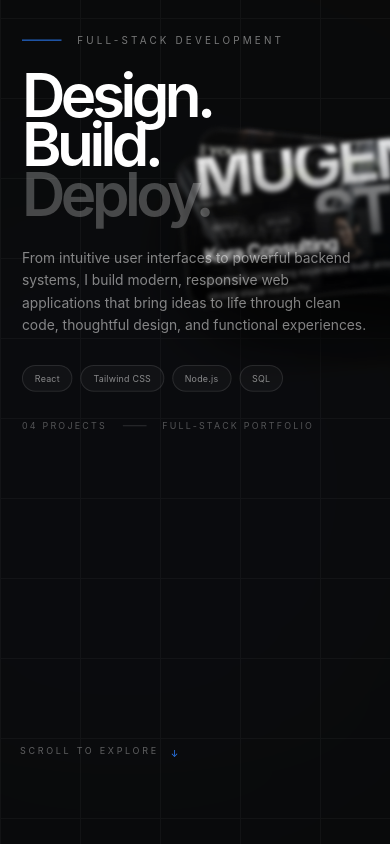
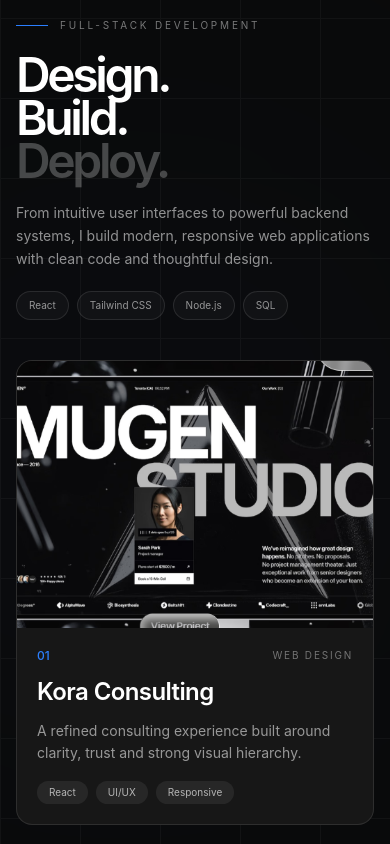
Before and after one commit to homayounsamadi42-cpu/React_portfolio, a React (Vite) app: page / in a window 390 px wide. Shown: the part 1200-2044 px from the top of the page. Built offline with nearby package versions, Linux system fonts and the light colour scheme.

Commit message:
feat: enhance Projects component with mobile layout, improved animations, and updated styling

```diff
--- a/src/components/Projects/Projects.jsx
+++ b/src/components/Projects/Projects.jsx
@@ -64,11 +64,12 @@ export default function Projects() {
     offset: ["start start", "end end"],
   });
 
-  // Smooth scroll-driven animation.
+  // A responsive spring keeps movement fluid without adding noticeable lag.
   const progress = useSpring(scrollYProgress, {
-    stiffness: 65,
-    damping: 24,
-    mass: 0.35,
+    stiffness: 220,
+    damping: 32,
+    mass: 0.15,
+    restDelta: 0.001,
   });
 
   // Heading animation.
@@ -122,8 +123,7 @@ export default function Projects() {
       id="work"
       ref={sectionRef}
       className={`
-        relative min-h-[330vh]
-        overflow-clip
+        relative overflow-clip lg:min-h-[220vh]
         transition-colors duration-500
         ${
           isDark
@@ -183,7 +183,94 @@ export default function Projects() {
 
       {/* STICKY ANIMATION STAGE */}
 
-      <div className="sticky top-0 h-screen overflow-hidden">
+      {/* MOBILE / SMALL TABLET: regular one-column project list */}
+      <div className="relative z-10 px-4 py-20 sm:px-6 lg:hidden">
+        <div className="mx-auto max-w-xl">
+          <div className="mb-10">
+            <div className="mb-5 flex items-center gap-3">
+              <span className="h-px w-8 bg-blue-500" />
+              <span className={`text-[10px] uppercase tracking-[0.28em] ${
+                isDark ? "text-white/45" : "text-neutral-500"
+              }`}>
+                Full-Stack Development
+              </span>
+            </div>
+            <h2 className="text-5xl font-semibold leading-[0.9] tracking-[-0.07em] sm:text-6xl">
+              Design.<br />Build.<br />
+              <span className={isDark ? "text-white/25" : "text-neutral-950/20"}>
+                Deploy.
+              </span>
+            </h2>
+            <p className={`mt-5 max-w-md text-sm leading-relaxed ${
+              isDark ? "text-white/55" : "text-neutral-600"
+            }`}>
+              From intuitive user interfaces to powerful backend systems, I build
+              modern, responsive web applications with clean code and thoughtful design.
+            </p>
+            <div className="mt-5 flex flex-wrap gap-2">
+              {["React", "Tailwind CSS", "Node.js", "SQL"].map((tech) => (
+                <span key={tech} className={`rounded-full border px-3 py-1.5 text-[10px] ${
+                  isDark
+                    ? "border-white/10 bg-white/[0.03] text-white/55"
+                    : "border-neutral-900/10 bg-white/70 text-neutral-600"
+                }`}>
+                  {tech}
+                </span>
+              ))}
+            </div>
+          </div>
+
+          <div className="grid grid-cols-1 gap-5">
+            {projects.map((project, index) => (
+              <motion.article
+                key={project.number}
+                initial={{ opacity: 0, y: 24 }}
+                whileInView={{ opacity: 1, y: 0 }}
+                viewport={{ once: true, amount: 0.12 }}
+                transition={{ duration: 0.35, delay: Math.min(index * 0.04, 0.12), ease: "easeOut" }}
+                className={`w-full overflow-hidden rounded-2xl border ${
+                  isDark
+                    ? "border-white/10 bg-neutral-900"
+                    : "border-neutral-200 bg-white"
+                }`}
+              >
+                <div className="aspect-[4/3] w-full overflow-hidden bg-neutral-200">
+                  <img
+                    src={project.image}
+                    alt={project.title}
+                    loading="lazy"
+                    className="h-full w-full object-cover transition-transform duration-500 hover:scale-[1.03]"
+                  />
+                </div>
+                <div className="p-5 sm:p-6">
+                  <div className="mb-3 flex items-center justify-between gap-3">
+                    <span className="text-xs font-medium text-blue-500">{project.number}</span>
+                    <span className={`text-[10px] uppercase tracking-[0.18em] ${
+                      isDark ? "text-white/40" : "text-neutral-500"
+                    }`}>{project.category}</span>
+                  </div>
+                  <h3 className="text-2xl font-semibold tracking-tight sm:text-3xl">
+                    {project.title}
+                  </h3>
+                  <p className={`mt-3 text-sm leading-relaxed ${
+                    isDark ? "text-white/55" : "text-neutral-600"
+                  }`}>{project.description}</p>
+                  <div className="mt-4 flex flex-wrap gap-2">
+                    {project.tags.map((tag) => (
+                      <span key={tag} className={`rounded-full px-3 py-1 text-[10px] ${
+                        isDark ? "bg-white/[0.07] text-white/65" : "bg-neutral-100 text-neutral-600"
+                      }`}>{tag}</span>
+                    ))}
+                  </div>
+                </div>
+              </motion.article>
+            ))}
+          </div>
+        </div>
+      </div>
+
+      {/* DESKTOP: sticky scroll-driven stacking-to-grid animation */}
+      <div className="hidden sticky top-0 h-screen overflow-hidden lg:block">
         <div
           className="
             relative mx-auto h-full w-full
```
